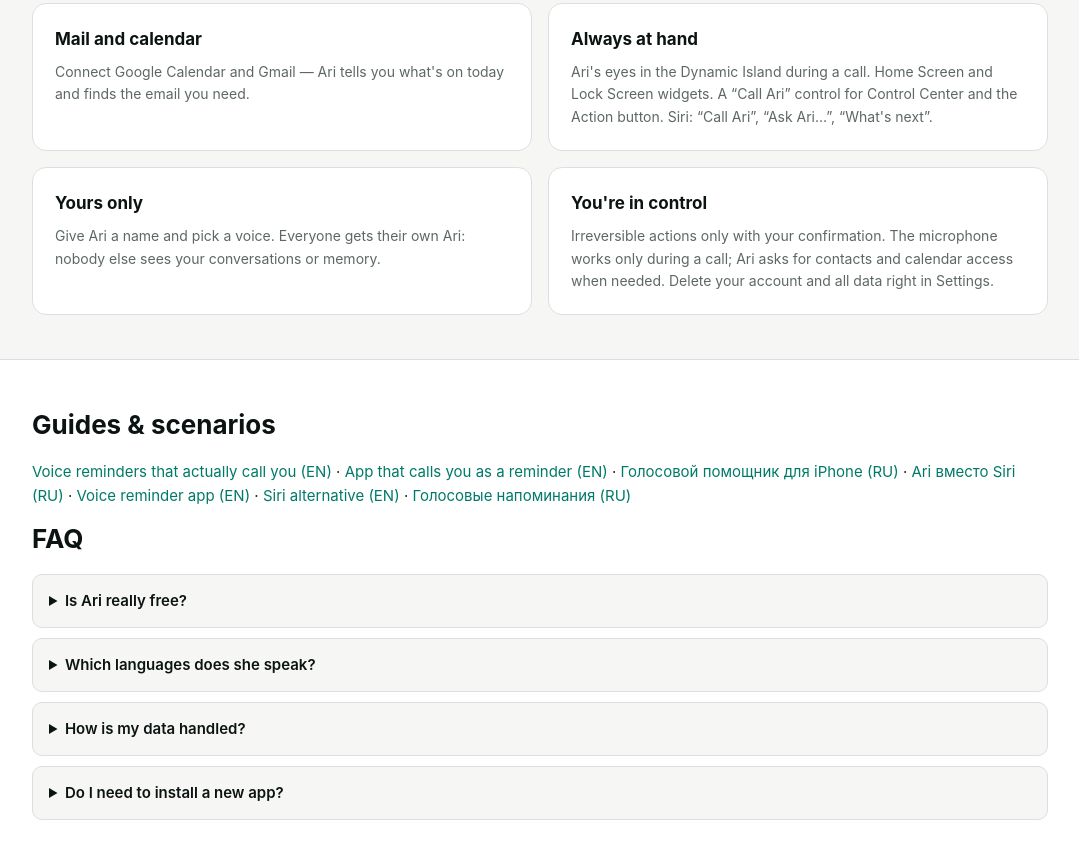
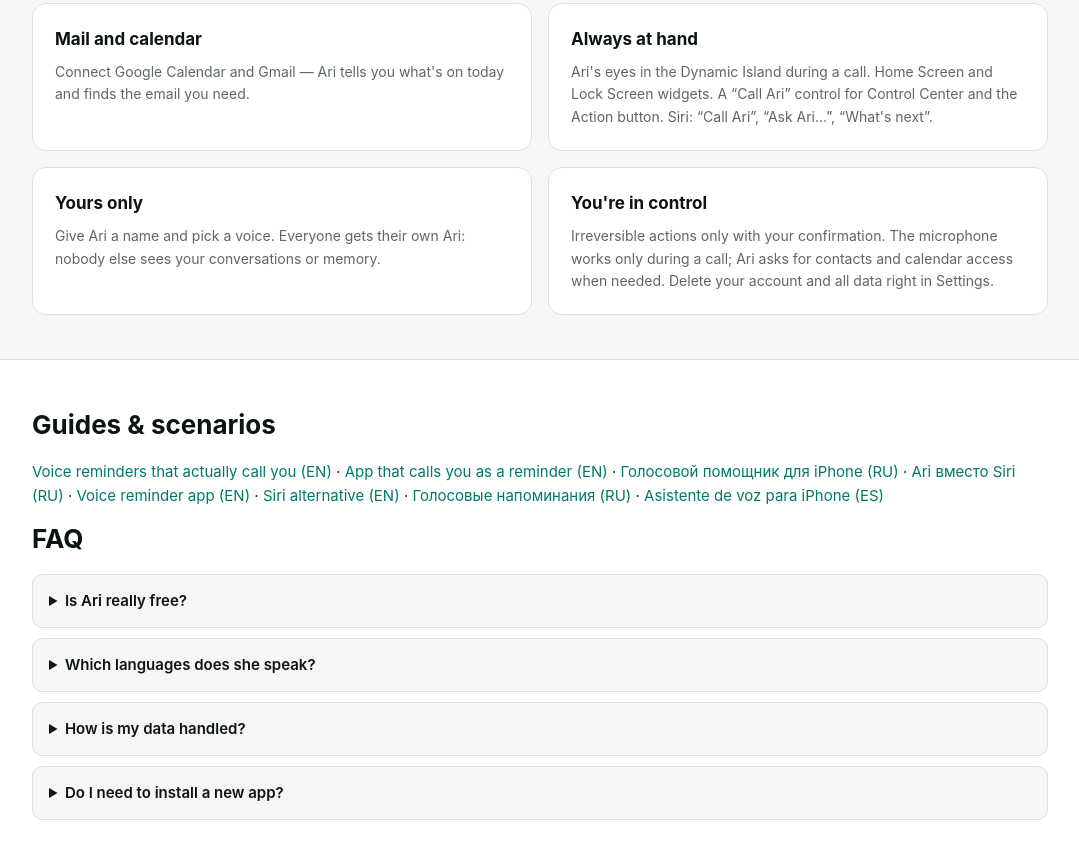
Before and after one commit to alxvasilevvv/ari-personal-assistant, a plain HTML site: page index.html in a window 1280 px wide. Shown: the part 1612-2470 px from the top of the page, without its empty margins (100-1179 px from the left). Drawn offline with Linux system fonts and the light colour scheme.

Commit message:
Fix homepage ES link; honest language note on Spanish guide

```diff
--- a/index.html
+++ b/index.html
@@ -132,7 +132,7 @@ footer .wrap{display:flex;flex-wrap:wrap;gap:14px;justify-content:space-between}
 <section class="faq">
   <div class="wrap">
     <h2>Guides &amp; scenarios</h2>
-    <p style="margin:0 0 10px"><a href="/voice-reminders-iphone/">Voice reminders that actually call you (EN)</a> · <a href="/app-calls-you-reminder-iphone/">App that calls you as a reminder (EN)</a> · <a href="/ru/golosovoy-pomoschnik-iphone/">Голосовой помощник для iPhone (RU)</a> · <a href="/ru/siri-alternativa-iphone/">Ari вместо Siri (RU)</a> · <a href="/voice-reminder-app-iphone/">Voice reminder app (EN)</a> · <a href="/siri-alternative-iphone/">Siri alternative (EN)</a> · <a href="/ru/golosovye-napominaniya-iphone/">Голосовые напоминания (RU)</a></p>
+    <p style="margin:0 0 10px"><a href="/voice-reminders-iphone/">Voice reminders that actually call you (EN)</a> · <a href="/app-calls-you-reminder-iphone/">App that calls you as a reminder (EN)</a> · <a href="/ru/golosovoy-pomoschnik-iphone/">Голосовой помощник для iPhone (RU)</a> · <a href="/ru/siri-alternativa-iphone/">Ari вместо Siri (RU)</a> · <a href="/voice-reminder-app-iphone/">Voice reminder app (EN)</a> · <a href="/siri-alternative-iphone/">Siri alternative (EN)</a> · <a href="/ru/golosovye-napominaniya-iphone/">Голосовые напоминания (RU)</a> · <a href="/es/asistente-voz-iphone/">Asistente de voz para iPhone (ES)</a></p>
     <h2>FAQ</h2>
     <details><summary>Is Ari really free?</summary><p>Ari is free to download on the App Store — no credit card required to start.</p></details>
     <details><summary>Which languages does she speak?</summary><p>English and Russian.</p></details>
```
Also changed, not shown: es/asistente-voz-iphone/index.html (+1 -1 lines).
